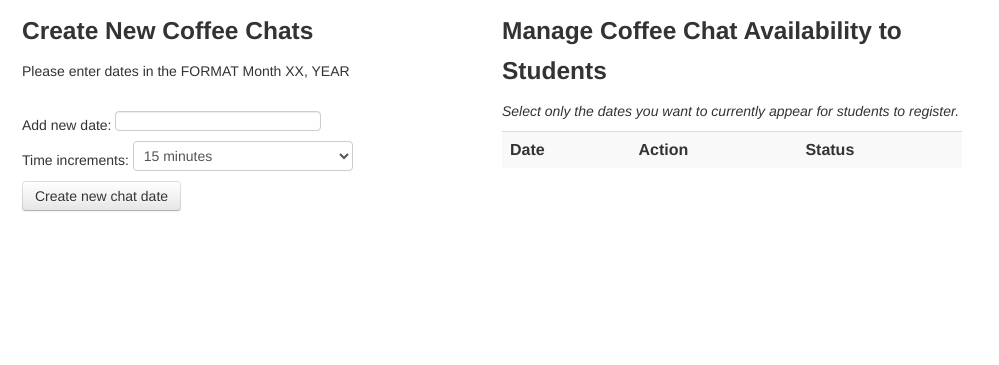
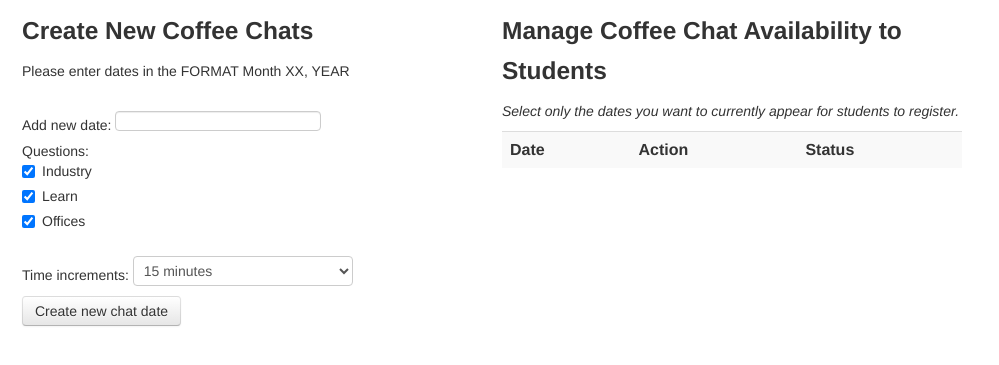
Before and after one commit to prsolans/CoffeeChat, a PHP site: page /atkearney/admin/school_detail.php?date=&school= in a window 1280 px wide. Shown: the part 54-419 px from the top of the page, without its empty margins (0-999 px from the left). Run offline with PHP 8.4, Linux system fonts and the light colour scheme; data comes from the database, SQL or seed files in the repository; data that the repository does not hold is empty.

Commit message:
Added questions flags to admin form

```diff
--- a/admin/create_new_chat.php
+++ b/admin/create_new_chat.php
@@ -7,6 +7,16 @@
 
 <input type='hidden' name='school' value='<?php echo $schoolID; ?>' />
 <br/>Add new date: <input type="text" name="newDate" /><br/>
+Questions:   <label class="checkbox">
+      <input type="checkbox" name="industry" checked="checked" value="industry"> Industry
+    </label>
+      <label class="checkbox">
+      <input type="checkbox" name="learn" checked="checked" value="learn"> Learn
+    </label>
+      <label class="checkbox">
+      <input type="checkbox" name="offices" checked="checked" value="offices"> Offices
+    </label>
+<br/>
 Time increments: <select name='increment'>
 <option value='15'>15 minutes</option>
 <option value='20'>20 minutes</option>
--- /dev/null
+++ b/data/201310071012_addtoEventDate.sql
@@ -0,0 +1 @@
+ALTER TABLE  `EventDate` ADD  `questions` VARCHAR( 255 ) NOT NULL DEFAULT 'all';
```
Also changed, not shown: admin/slot_formats/create_timeslots.php (+14 -1 lines), reg_form.php (+20 -2 lines).
